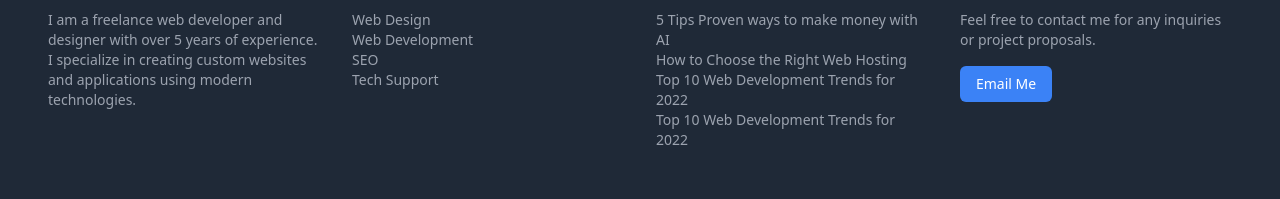
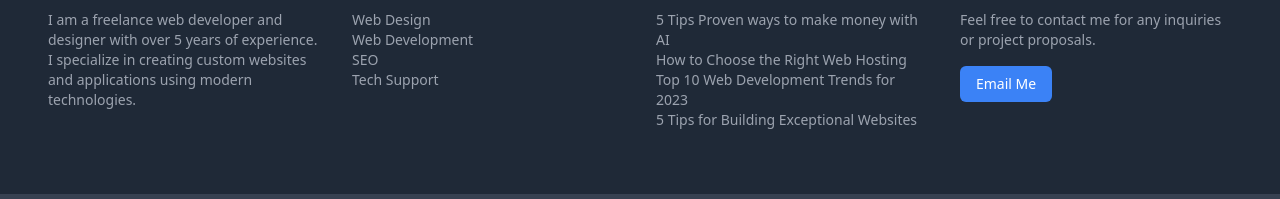
Before and after one commit to joseph-anselm/my-portfolio, a Next.js app: page / in a window 1280 px wide. Shown: the part 2922-3121 px from the top of the page. Built offline with nearby package versions, Linux system fonts and the light colour scheme; no server answers.

Commit message:
admin fix

```diff
--- a/components/footer.js
+++ b/components/footer.js
@@ -62,21 +62,21 @@ const Footer = () => {
             </li>
             <li>
               <Link
-                href="/blog/top-10-web-development-trends-for-2022"
+                href="/blog/10-web-development-trends-for-2023-stay-ahead-of-the-curve"
                 legacyBehavior
               >
                 <a className="hover:text-white">
-                  Top 10 Web Development Trends for 2022
+                  Top 10 Web Development Trends for 2023
                 </a>
               </Link>
             </li>
             <li>
               <Link
-                href="/blog/top-10-web-development-trends-for-2022"
+                href="/blog/unveiling-the-secrets-5-tips-for-building-exceptional-websites-with-seo-in-mind"
                 legacyBehavior
               >
                 <a className="hover:text-white">
-                  Top 10 Web Development Trends for 2022
+                5 Tips for Building Exceptional Websites
                 </a>
               </Link>
             </li>
@@ -88,7 +88,7 @@ const Footer = () => {
             Feel free to contact me for any inquiries or project proposals.
           </p>
           <a
-            href="mailto:hello@example.com"
+            href="mailto:iamjoeanselm@gmail.com"
             className="inline-block py-2 px-4 rounded-md bg-blue-500 hover:bg-blue-600 text-white text-sm mt-2"
           >
             Email Me
```
